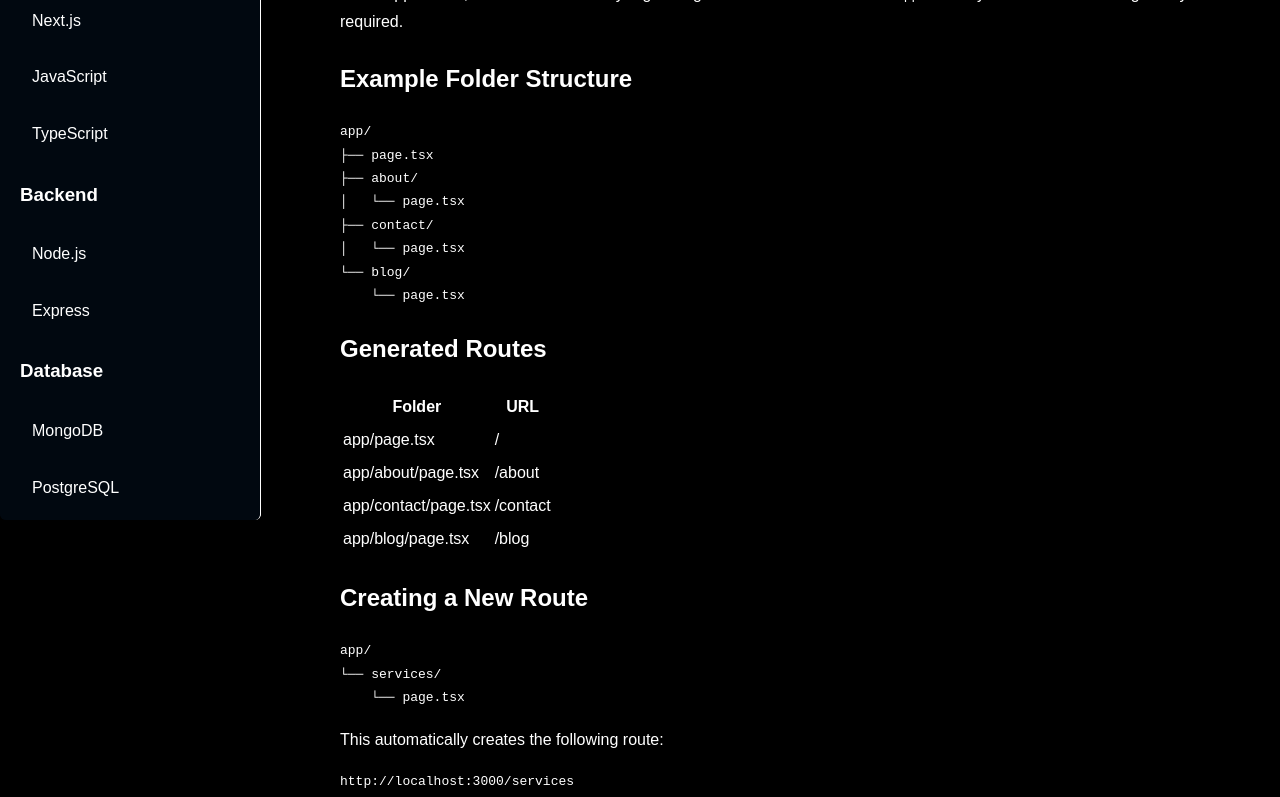
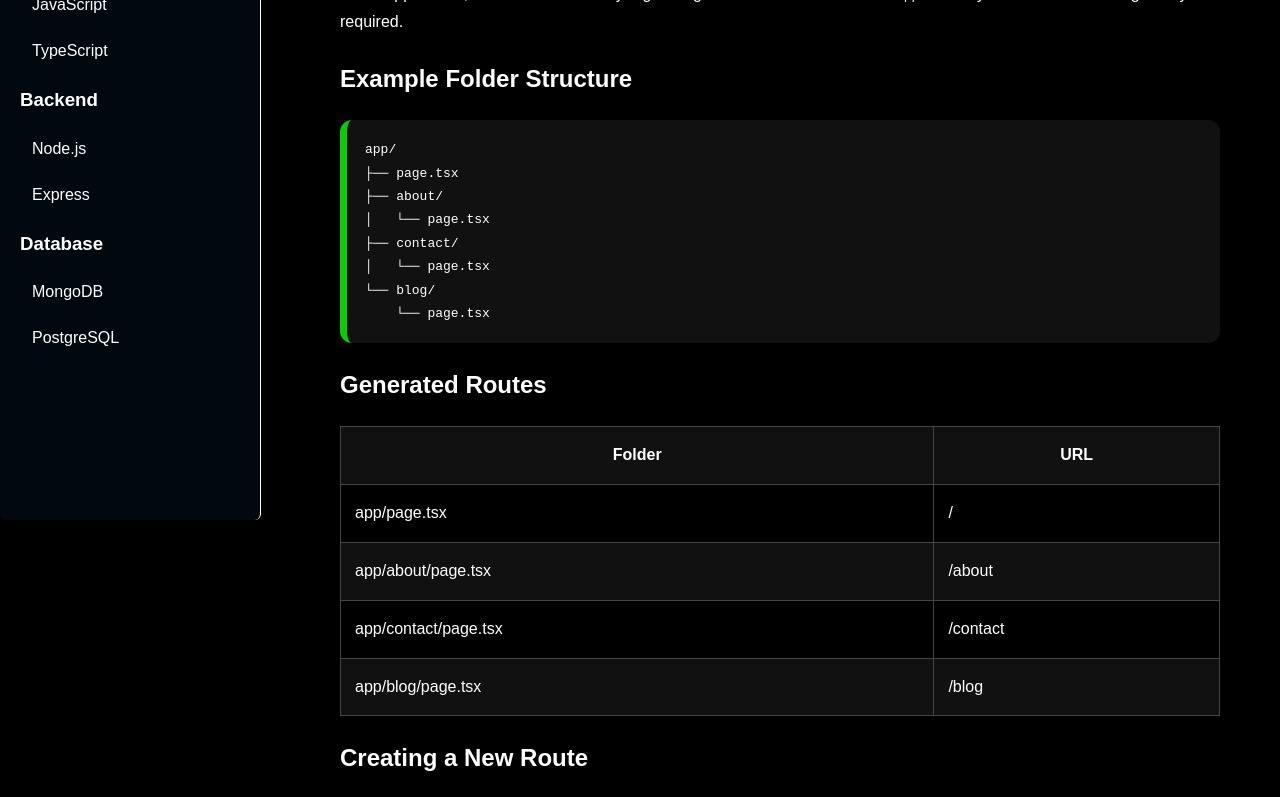
Before and after one commit to asmitbiswas/Project-Next-JS, a Next.js app in the folder app/: page /Next.js/Routing in a window 1280 px wide. Shown: the part 320-1117 px from the top of the page. Built offline with nearby package versions, Linux system fonts and the light colour scheme.

Commit message:
Done Routing page

```diff
--- a/app/app/(categories)/Next.js/(NextTopics)/Routing/page.tsx
+++ b/app/app/(categories)/Next.js/(NextTopics)/Routing/page.tsx
@@ -1,9 +1,9 @@
-import Sidebar from "@/app/components/page";
+// import Sidebar from "@/app/components/page";
 
 export default function Routing() {
   return (
     <div>
-      <Sidebar />
+      {/* <Sidebar /> */}
 
       <div>
         <h1>Routing</h1>
@@ -25,7 +25,17 @@ export default function Routing() {
 
         <h2>Example Folder Structure</h2>
 
-        <pre>
+        <pre
+        style={
+            {
+                padding:"18px",
+                overflowX:"auto",
+                background:"#111",
+                borderRadius:"12px",
+                borderLeft:"7px solid rgba(13, 200, 13)"
+            }
+        }
+        >
 {`app/
 ├── page.tsx
 ├── about/
@@ -38,38 +48,113 @@ export default function Routing() {
 
         <h2>Generated Routes</h2>
 
-        <table>
+        <table
+        style={{
+            borderCollapse:"collapse",
+            width:"100%",
+            margin:"25 0",
+            border:"1px solid  #444"
+        }}
+        >
           <tbody>
             <tr>
-              <th>Folder</th>
-              <th>URL</th>
+              <th
+              style={{
+                border:"1px solid #444",
+                padding:"14px",
+                background:"#111"
+              }}
+              >Folder</th>
+              <th
+                 style={{
+                border:"1px solid #444",
+                padding:"14px",
+                background:"#111"
+              }}
+              >URL</th>
             </tr>
 
             <tr>
-              <td>app/page.tsx</td>
-              <td>/</td>
+              <td
+              style={{
+                border:"1px solid #444",
+                padding:"14px"
+              }}
+              >app/page.tsx</td>
+              <td
+                 style={{
+                border:"1px solid #444",
+                padding:"14px"
+              }}
+              >/</td>
             </tr>
 
             <tr>
-              <td>app/about/page.tsx</td>
-              <td>/about</td>
+              <td
+                 style={{
+                border:"1px solid #444",
+                padding:"14px",
+                background:"#111"
+              }}
+              >app/about/page.tsx</td>
+              <td
+                 style={{
+                border:"1px solid #444",
+                padding:"14px",
+                background:"#111"
+              }}
+              >/about</td>
             </tr>
 
             <tr>
-              <td>app/contact/page.tsx</td>
-              <td>/contact</td>
+              <td
+                 style={{
+                border:"1px solid #444",
+                padding:"14px",
+                // background:"#111"
+              }}
+              >app/contact/page.tsx</td>
+              <td
+                 style={{
+                border:"1px solid #444",
+                padding:"14px",
+                // background:"#111"
+              }}
+              >/contact</td>
             </tr>
 
             <tr>
-              <td>app/blog/page.tsx</td>
-              <td>/blog</td>
+              <td
+                 style={{
+                border:"1px solid #444",
+                padding:"14px",
+                background:"#111"
+              }}
+              >app/blog/page.tsx</td>
+              <td
+                 style={{
+                border:"1px solid #444",
+                padding:"14px",
+                background:"#111"
+              }}
+              >/blog</td>
             </tr>
           </tbody>
         </table>
 
         <h2>Creating a New Route</h2>
 
-        <pre>
+        <pre
+          style={
+            {
+                padding:"18px",
+                overflowX:"auto",
+                background:"#111",
+                borderRadius:"12px",
+                borderLeft:"7px solid rgba(13, 200, 13)"
+            }
+        }
+        >
 {`app/
 └── services/
     └── page.tsx`}
@@ -79,7 +164,17 @@ export default function Routing() {
           This automatically creates the following route:
         </p>
 
-        <pre>
+        <pre
+          style={
+            {
+                padding:"18px",
+                overflowX:"auto",
+                background:"#111",
+                borderRadius:"12px",
+                borderLeft:"7px solid rgba(13, 200, 13)"
+            }
+        }
+        >
 {`http://localhost:3000/services`}
         </pre>
 
@@ -91,7 +186,17 @@ export default function Routing() {
           full page refresh.
         </p>
 
-        <pre>
+        <pre
+          style={
+            {
+                padding:"18px",
+                overflowX:"auto",
+                background:"#111",
+                borderRadius:"12px",
+                borderLeft:"7px solid rgba(13, 200, 13)"
+            }
+        }
+        >
 {`import Link from "next/link";
 
 export default function Navbar() {
--- a/app/app/(categories)/Next.js/layout.tsx
+++ b/app/app/(categories)/Next.js/layout.tsx
@@ -18,6 +18,11 @@ export default function NextJSLayout({ children }: { children: React.ReactNode }
           lineHeight: "1.8",
         }}
       >
+          <pre style={{
+            fontSize:"13px",
+            lineHeight:"1.8"
+          }}></pre>
+
         {/* <ul>
             <li style={{color:"white"}}></li>
         </ul> */}
```
